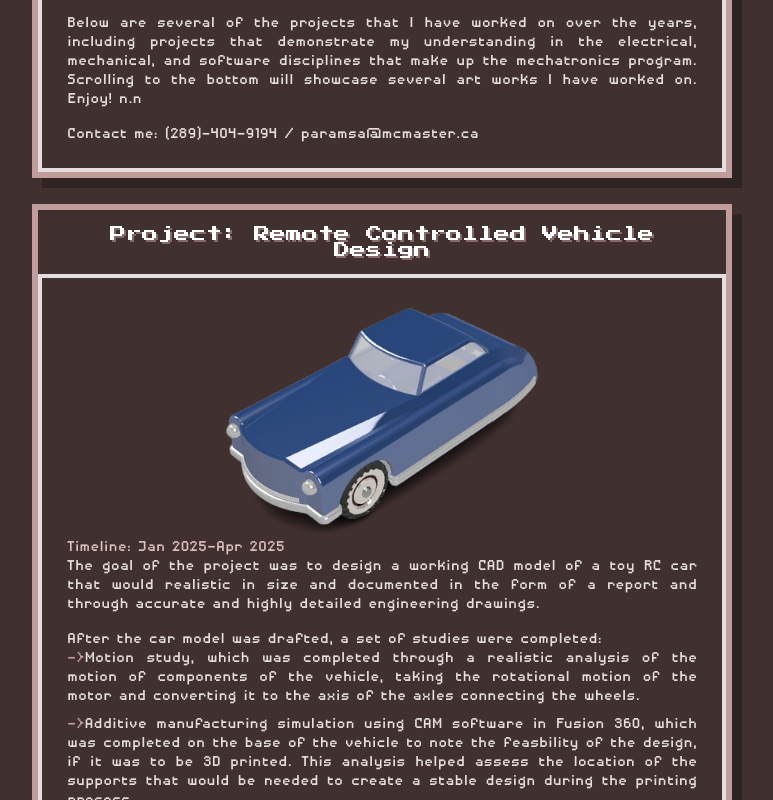
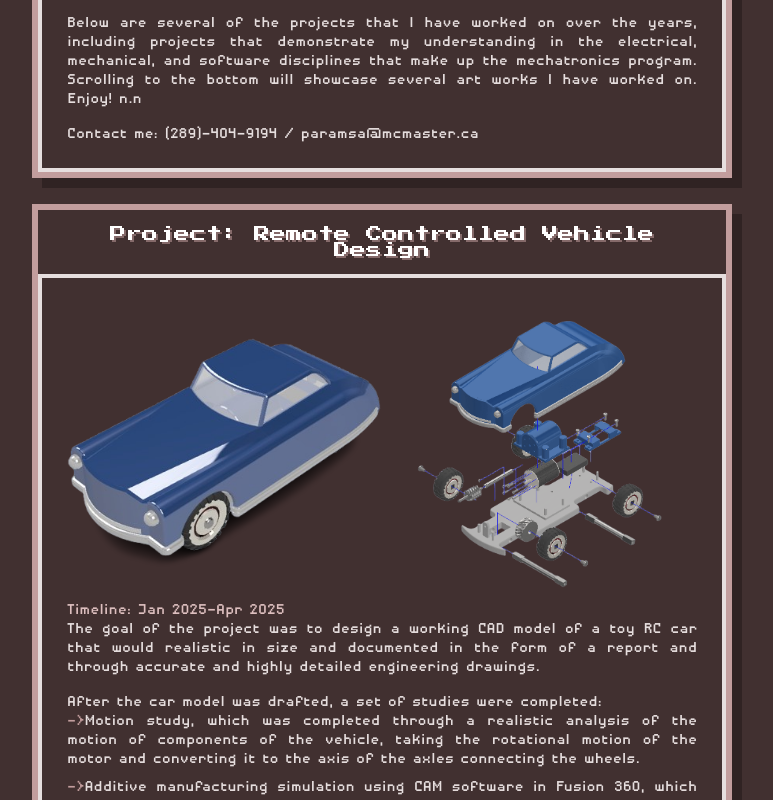
Before and after one commit to AnishParam/Website, a plain HTML site: page project.html in a window 1280 px wide. Shown: the part 468-1268 px from the top of the page, without its empty margins (258-1031 px from the left). Drawn offline with Linux system fonts and the light colour scheme; a web font is replaced by a local one.

Commit message:
added secondary car image

```diff
--- a/project.html
+++ b/project.html
@@ -57,7 +57,10 @@
                     </div>
                     <div class="dividervert"></div>
                     <div class="innerborder">
-                        <img src="images/DP-CAR.png" alt="type gif" class="typing"></img>
+                        <div class="image-row">
+                        <img src="images/DP-CAR.png" alt="type gif" class="typing">
+                        <img src="images/DP-CAR-EXPLODED.png" alt="another image" class="typing">
+                        </div>
                         <div class="DDB" style="text-align: justify">
                             <div id="subsubtitle">
                                 <h3>
--- a/stylesP.css
+++ b/stylesP.css
@@ -305,3 +305,9 @@ a:hover {
     color: #c29d9d; /* Your accent color */
     display: inline-block;
 }
+
+.image-row {
+  display: flex;
+  align-items: center; /* vertically align them */
+  gap: 10px; /* space between the images */
+}
```
Also changed, not shown: images/DP-CAR-EXPLODED.png (added).
